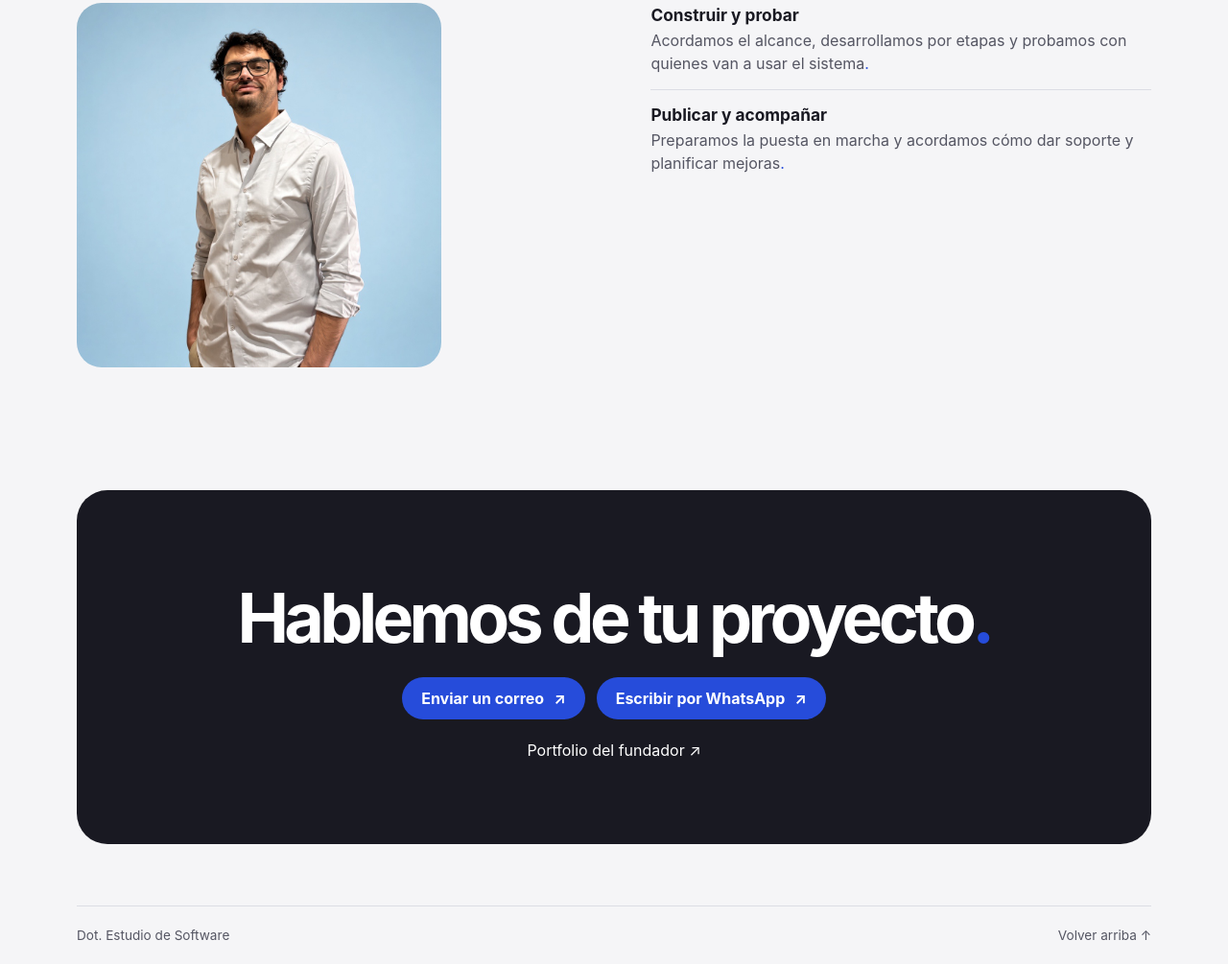
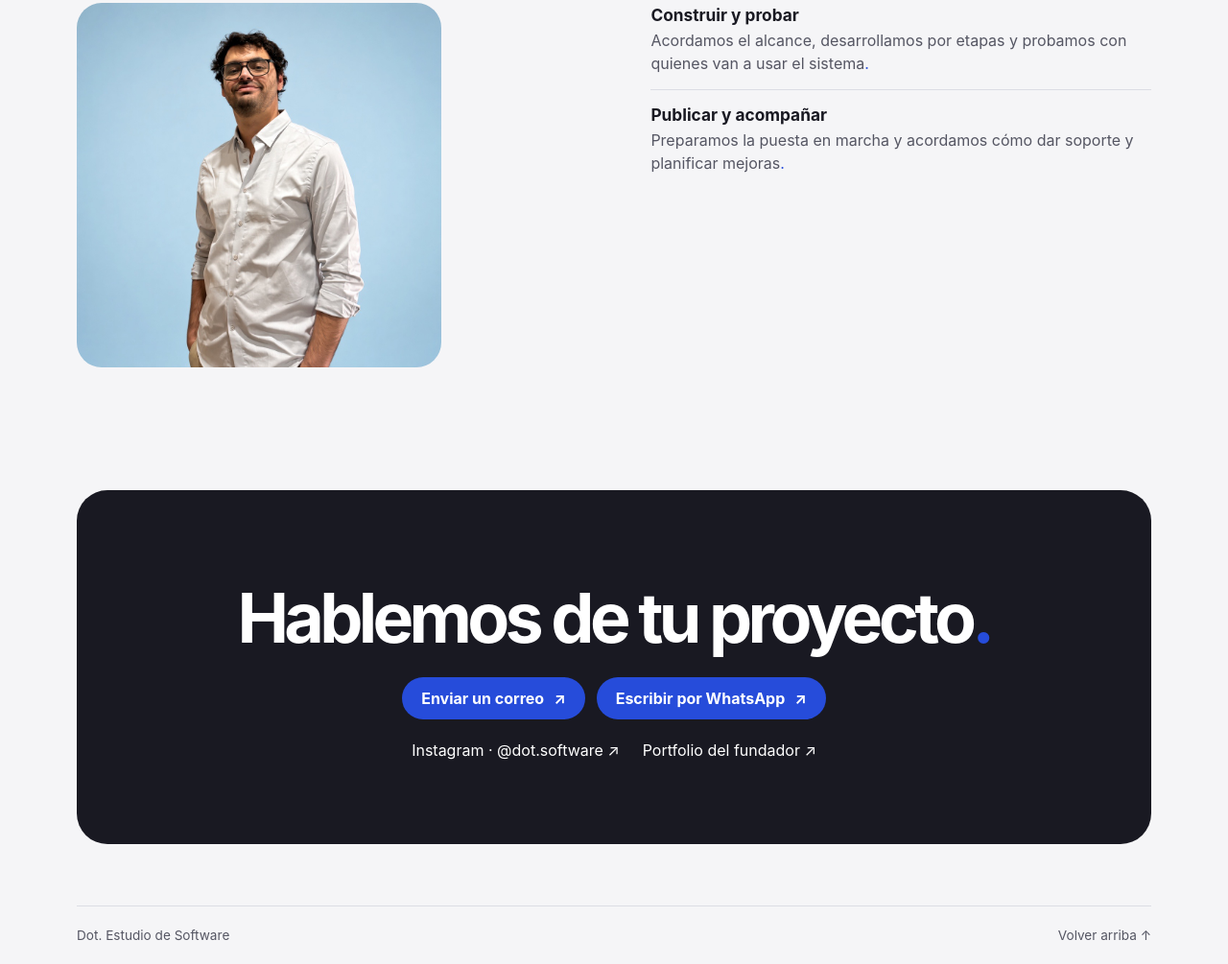
Before and after one commit to Juanlibares/dot.web, a plain HTML site: page public/index.html in a window 1280 px wide. Shown: the part 4988-5993 px from the top of the page at 96% size. Drawn offline with Linux system fonts and the light colour scheme.

Commit message:
Add the studio Instagram link

```diff
--- a/public/index.html
+++ b/public/index.html
@@ -141,7 +141,10 @@
           <a class="button" href="mailto:juanlibares@outlook.com?subject=Consulta%20para%20Dot">Enviar un correo <span aria-hidden="true">↗</span></a>
           <a class="button" href="https://wa.me/5492214954281">Escribir por WhatsApp <span aria-hidden="true">↗</span></a>
         </div>
-        <div class="socials"><a href="https://juanlibares.web.app/">Portfolio del fundador <span aria-hidden="true">↗</span></a></div>
+        <div class="socials">
+          <a href="https://www.instagram.com/dot.software/">Instagram · @dot.software <span aria-hidden="true">↗</span></a>
+          <a href="https://juanlibares.web.app/">Portfolio del fundador <span aria-hidden="true">↗</span></a>
+        </div>
       </div>
     </section>
   </main>
--- a/public/styles.css
+++ b/public/styles.css
@@ -64,7 +64,7 @@ h2 { font-size: clamp(2.3rem, 5.6vw, 4.6rem); letter-spacing: -.065em; line-heig
 .contact { padding: clamp(38px, 8vw, 88px) 20px; border-radius: 32px; background: #191922; color: #fff; text-align: center; }
 .contact .eyebrow { color: #bbc6ff; }
 .contact .button { margin-top: 26px; }
-.socials { justify-content: center; gap: 24px; margin-top: 22px; }
+.socials { justify-content: center; flex-wrap: wrap; gap: 12px 24px; margin-top: 22px; }
 .footer { border-top: 1px solid var(--line); justify-content: space-between; gap: 14px; padding-block: 22px; font-size: .85rem; color: var(--muted); }
 @media (max-width: 760px) {
   .wrap { width: calc(100% - 36px); }
```
